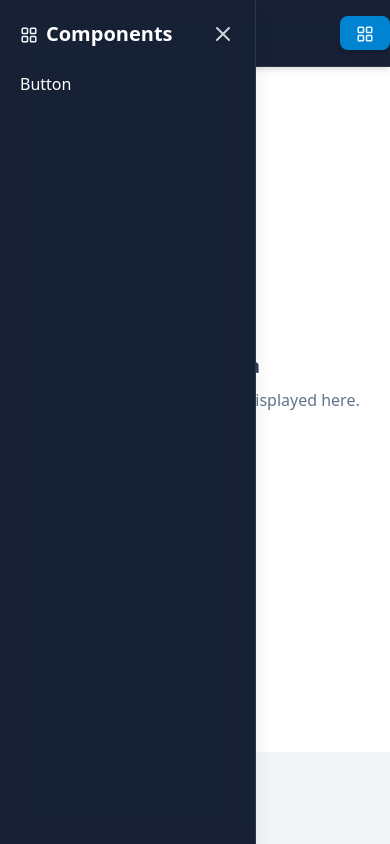
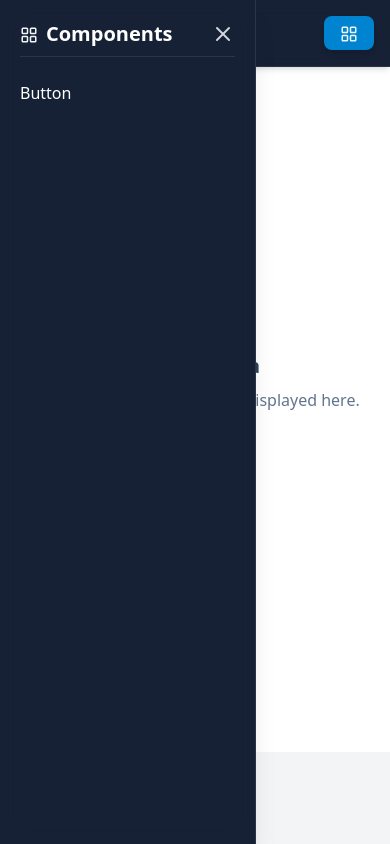
Before and after one commit to PranjalMantri/StylarUI-Lab, a React (Vite) app: page /playground in a window 390 px wide. Both pictures are taken after a click on the button 365 px from the left and 33 px from the top of the page. Built offline with nearby package versions, Linux system fonts and the light colour scheme.

Commit message:
refactor: refactor component drawer to a seperate component

```diff
--- /dev/null
+++ b/src/components/playground/ComponentDrawer.tsx
@@ -0,0 +1,34 @@
+import { LayoutGrid, X } from "lucide-react";
+
+interface ComponentDrawerProps {
+  setIsDrawerOpen: (open: boolean) => void;
+}
+
+const ComponentDrawer: React.FC<ComponentDrawerProps> = ({
+  setIsDrawerOpen,
+}: {
+  setIsDrawerOpen: any;
+}) => (
+  <div className="fixed top-0 left-0 h-full z-50 w-64 sm:w-72 bg-slate-900 text-white shadow-xl">
+    {/* Drawer content container */}
+    <div className="p-5 flex flex-col h-full bg-slate-800/60 backdrop-blur-md border-r border-slate-700/70">
+      <div className="flex items-center justify-between mb-6 border-b pb-2 border-slate-700/70">
+        <h2 className="text-xl font-semibold flex flex-row items-center gap-2">
+          <LayoutGrid
+            size={18}
+            className="text-slate-100 align-middle relative top-[1px]"
+          />
+          Components
+        </h2>
+        <X
+          className="w-6 h-6 text-gray-300 hover:text-white"
+          onClick={() => setIsDrawerOpen(false)}
+        />
+      </div>
+
+      <div>Button</div>
+    </div>
+  </div>
+);
+
+export default ComponentDrawer;
--- a/src/pages/Playground.tsx
+++ b/src/pages/Playground.tsx
@@ -1,6 +1,7 @@
 import { useState, useEffect } from "react";
-import { LayoutGrid, X } from "lucide-react";
+import { LayoutGrid } from "lucide-react";
 import { Link } from "react-router-dom";
+import ComponentDrawer from "../components/playground/ComponentDrawer";
 
 export default function Playground() {
   const [isDrawerOpen, setIsDrawerOpen] = useState(false);
@@ -28,7 +29,7 @@ export default function Playground() {
       }`}
     >
       {/* Header */}
-      <div className="bg-slate-800/60 backdrop-blur-md border-b border-slate-700/70 py-4 sm:px-6 shadow-md z-20 flex items-center justify-between flex-shrink-0">
+      <div className="bg-slate-800/60 backdrop-blur-md border-b border-slate-700/70 px-4 py-4 sm:px-6 shadow-md z-20 flex items-center justify-between flex-shrink-0">
         <Link
           to={"/"}
           className="text-2xl font-bold font-inter flex items-center"
@@ -53,28 +54,7 @@ export default function Playground() {
       </div>
 
       {/* Drawer */}
-      {isDrawerOpen && (
-        <div className="fixed top-0 left-0 h-full z-50 w-64 sm:w-72 bg-slate-900 text-white shadow-xl">
-          {/* Drawer content container */}
-          <div className="p-5 flex flex-col h-full bg-slate-800/60 backdrop-blur-md border-r border-slate-700/70">
-            <div className="flex items-center justify-between mb-6">
-              <h2 className="text-xl font-semibold flex flex-row items-center gap-2">
-                <LayoutGrid
-                  size={18}
-                  className="text-slate-100 align-middle relative top-[1px]"
-                />
-                Components
-              </h2>
-              <X
-                className="w-6 h-6 text-gray-300 hover:text-white"
-                onClick={() => setIsDrawerOpen(false)}
-              />
-            </div>
-
-            <div>Button</div>
-          </div>
-        </div>
-      )}
+      {isDrawerOpen && <ComponentDrawer setIsDrawerOpen={setIsDrawerOpen} />}
 
       <div className="flex flex-1 bg-gray-100">
         <div className="flex flex-col-reverse sm:flex-row w-full flex-1 overflow-auto">
```
